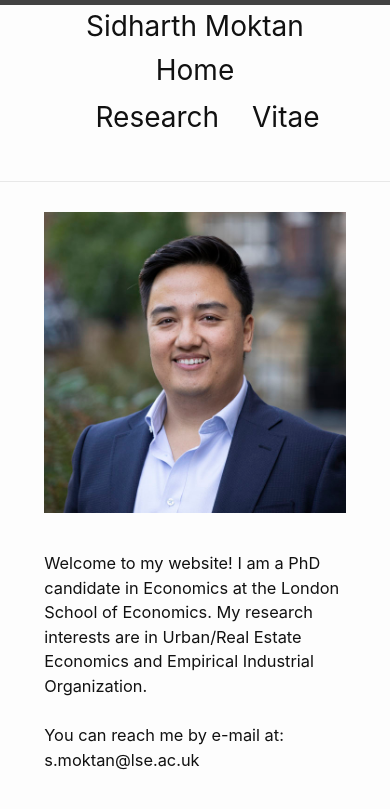
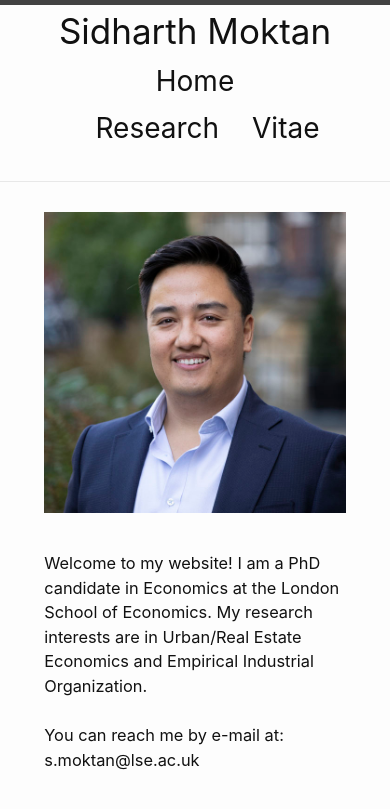
Before and after one commit to sidharthmoktan/sidharthmoktan.github.io, a Jekyll site: the page built from index.markdown, in a window 390 px wide. Shown: the top 809 px of the page. Built offline with Jekyll 4.4.1, drawn with Linux system fonts in a browser that asks for light colours.

Commit message:
Update _layout.scss

```diff
--- a/_sass/minima/_layout.scss
+++ b/_sass/minima/_layout.scss
@@ -2,9 +2,11 @@
  * Site header
  */
 .site-header {
-  font-size: $base-font-size*2;
   @media screen and (min-width: 601px) {
       font-size: 4.5vw
+  }
+  @media screen and (max-width: 600px) {
+    @include relative-font-size(2.5);
   }
   text-align: center;
   border-top: 5px solid $grey-color-dark;
```
